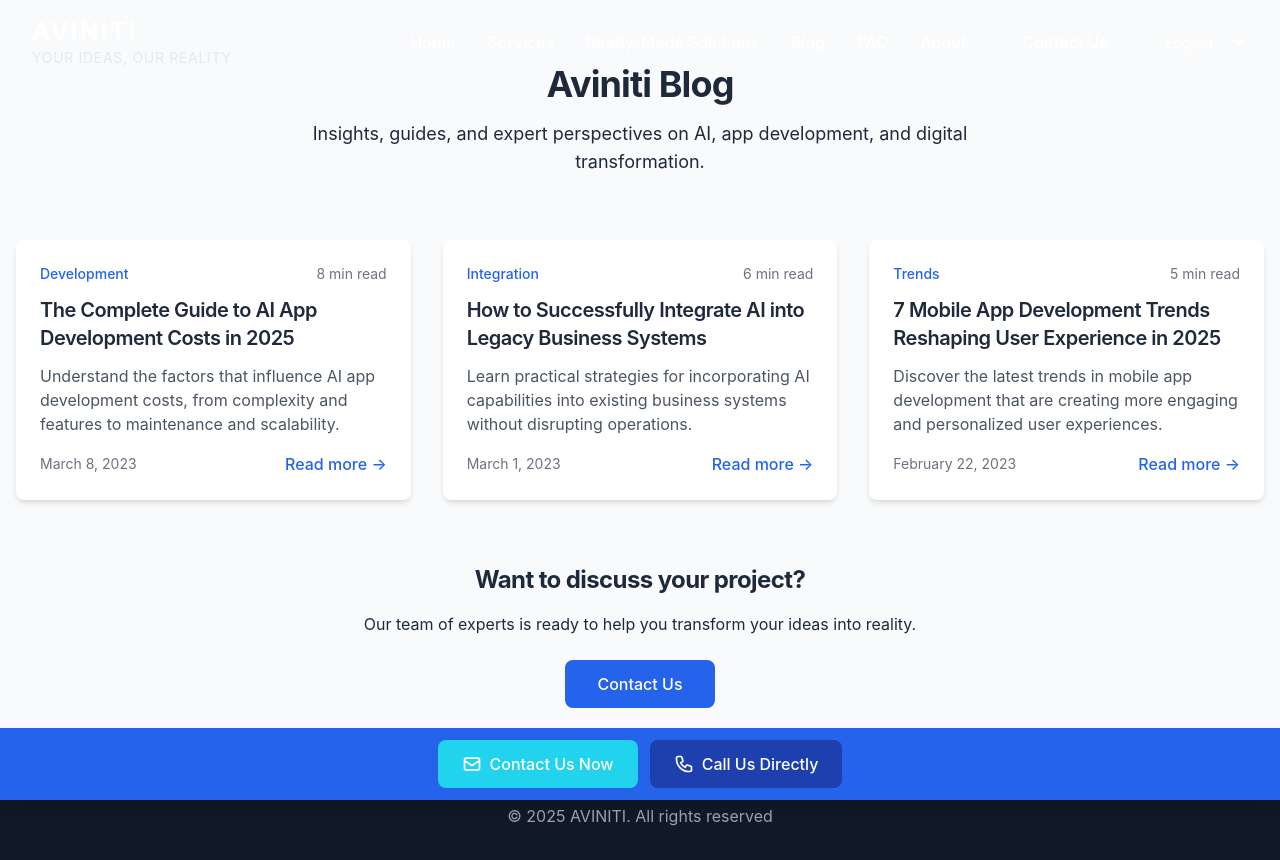
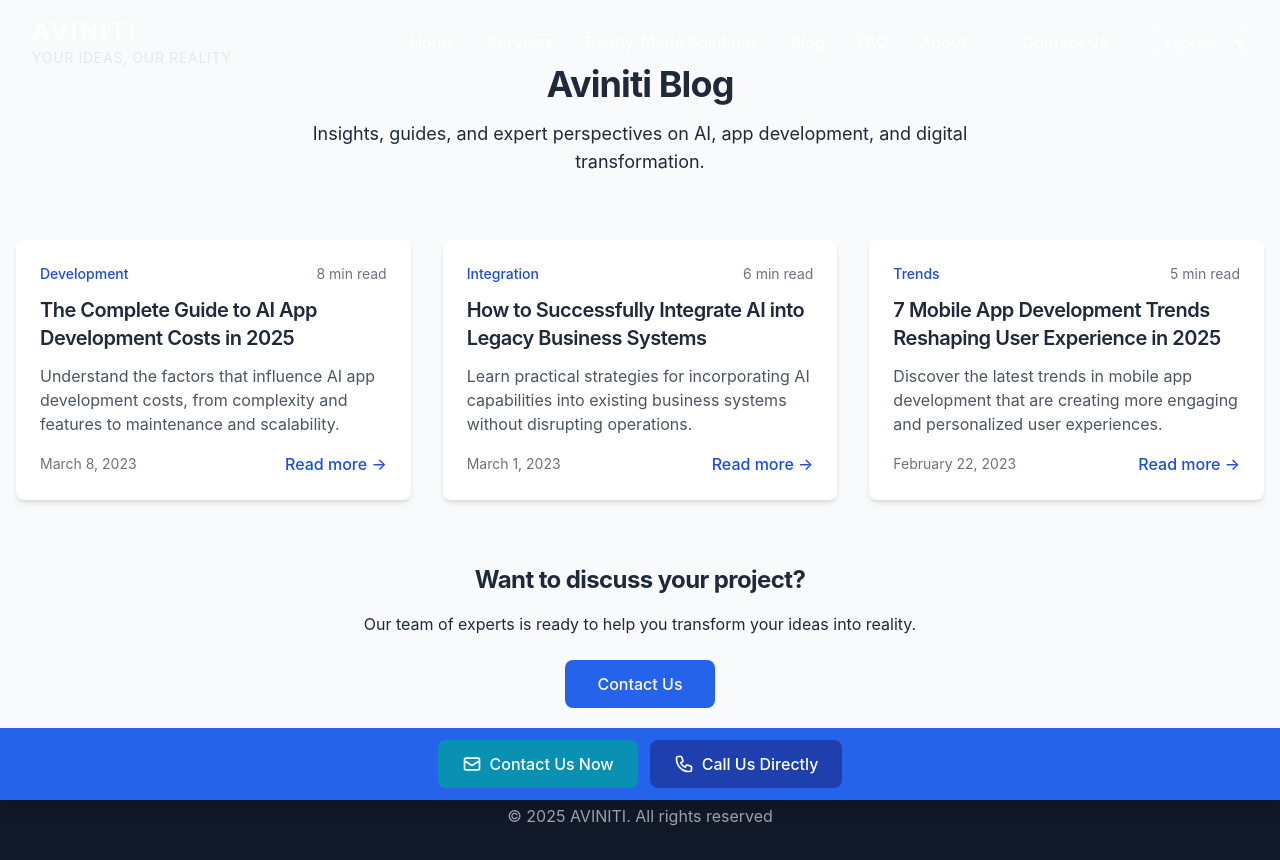
Before and after one commit to Flexpro23/Aviniti-website, a Next.js app: page /blog in a window 1280 px wide. Built offline with nearby package versions, Linux system fonts and the light colour scheme.

Commit message:
Improve accessibility: Add aria-labels to menu button, fix contrast issues in buttons, remove contact section

```diff
--- a/src/app/blog/BlogClient.tsx
+++ b/src/app/blog/BlogClient.tsx
@@ -61,14 +61,14 @@ export default function BlogClient() {
               <div className="bg-white rounded-lg shadow-md overflow-hidden hover:shadow-lg transition duration-300">
                 <div className="p-6">
                   <div className="flex justify-between items-center mb-3">
-                    <span className="text-sm font-medium text-blue-600">{post.category}</span>
+                    <span className="text-sm font-medium text-blue-700">{post.category}</span>
                     <span className="text-sm text-gray-500">{post.readTime}</span>
                   </div>
                   <h2 className="text-xl font-semibold mb-3">{post.title}</h2>
                   <p className="text-gray-600 mb-4">{post.excerpt}</p>
                   <div className="flex justify-between items-center">
                     <span className="text-sm text-gray-500">{post.date}</span>
-                    <span className="text-blue-600 font-medium">Read more →</span>
+                    <span className="text-blue-700 font-medium">Read more →</span>
                   </div>
                 </div>
               </div>
--- a/src/app/faq/FAQClient.tsx
+++ b/src/app/faq/FAQClient.tsx
@@ -158,7 +158,7 @@ export default function FAQClient() {
         <div className="max-w-4xl mx-auto">
           {faqCategories.map((category, categoryIndex) => (
             <div key={categoryIndex} className="mb-12">
-              <h2 className="text-2xl font-bold mb-6 text-blue-700">{category.title}</h2>
+              <h2 className="text-2xl font-bold mb-6 text-blue-800">{category.title}</h2>
               {category.faqs.map((faq, faqIndex) => (
                 <div key={faqIndex} className="mb-6 bg-white rounded-lg shadow-md p-6">
                   <h3 className="text-xl font-semibold mb-3 text-gray-800">{faq.question}</h3>
--- a/src/app/page.tsx
+++ b/src/app/page.tsx
@@ -7,7 +7,6 @@ import Projects from '@/components/Projects';
 import Services from '@/components/Services';
 import Expertise from '@/components/Expertise';
 import About from '@/components/About';
-import Contact from '@/components/Contact';
 import Footer from '@/components/Footer';
 import ContactPopup from '@/components/ContactPopup';
 import AIEstimateModal from '@/components/AIEstimate/AIEstimateModal';
@@ -57,9 +56,6 @@ export default function Home() {
         </div>
         <Expertise />
         <About />
-        <div id="contact-section">
-          <Contact onContactClick={() => openContactWithSubject('General Inquiry')} />
-        </div>
       </div>
       <Footer />
 
--- a/src/components/FloatingContact.tsx
+++ b/src/components/FloatingContact.tsx
@@ -13,13 +13,14 @@ export default function FloatingContact({ onContactClick }: FloatingContactProps
     <div className="fixed bottom-0 left-0 right-0 z-40 bg-blue-600 py-2 px-4 sm:py-3 shadow-lg flex flex-wrap sm:flex-nowrap justify-center gap-3">
       <button
         onClick={onContactClick}
-        className="flex items-center justify-center px-6 py-3 bg-cyan-400 hover:bg-cyan-300 text-white rounded-lg transition-colors duration-300 w-full sm:w-auto font-medium"
+        className="flex items-center justify-center px-6 py-3 bg-cyan-600 hover:bg-cyan-500 text-white rounded-lg transition-colors duration-300 w-full sm:w-auto font-medium"
       >
         <svg
           className="w-5 h-5 mr-2"
           fill="none"
           stroke="currentColor"
           viewBox="0 0 24 24"
+          aria-hidden="true"
         >
           <path
             strokeLinecap="round"
@@ -40,6 +41,7 @@ export default function FloatingContact({ onContactClick }: FloatingContactProps
           fill="none"
           stroke="currentColor"
           viewBox="0 0 24 24"
+          aria-hidden="true"
         >
           <path
             strokeLinecap="round"
--- a/src/components/Navbar.tsx
+++ b/src/components/Navbar.tsx
@@ -69,6 +69,8 @@ export default function Navbar() {
                 className={`inline-flex items-center justify-center p-2 rounded-md transition-colors ${
                   isScrolled ? 'text-primary-900 hover:text-primary-600' : 'text-white hover:text-blue-200'
                 }`}
+                aria-label={isMenuOpen ? "Close main menu" : "Open main menu"}
+                aria-expanded={isMenuOpen}
               >
                 <svg
                   className="h-6 w-6"
```
